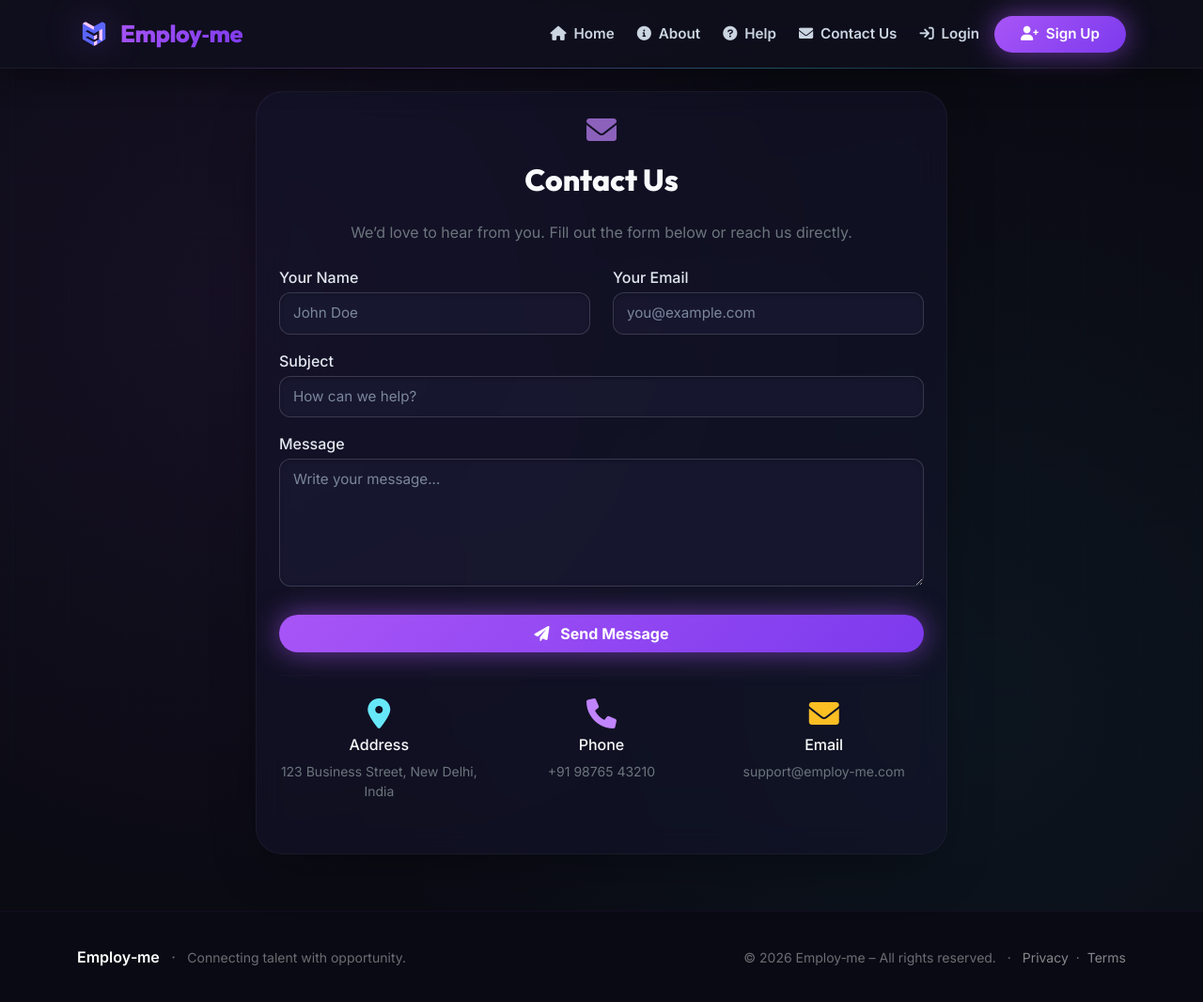
After one commit to tj184/Employ-me, a Flask app: page /contact in a window 1280 px wide. The commit adds this page. Shown: the whole page at 94% size. Run offline with Flask 3, Linux system fonts and the light colour scheme; some libraries are stand-ins or nearby versions.

Commit message:
Adding the Help and Contact Us page

```diff
--- a/app.py
+++ b/app.py
@@ -618,6 +618,14 @@ def verify_recaptcha(token):
         return True, None
     return False, 'reCAPTCHA verification failed. Are you a robot?'
 
+@app.route('/help')
+def help():
+    return render_template('help.html')
+
+@app.route('/contact')
+def contact():
+    return render_template('contact.html')
+
 # Mount the admin app under /admin
 app.wsgi_app = DispatcherMiddleware(app.wsgi_app, {
     '/admin': admin_app
--- a/templates/base.html
+++ b/templates/base.html
@@ -577,6 +577,18 @@
                             <i class="fas fa-info-circle me-1"></i> About
                         </a>
                     </li>
+                    <!-- Help link -->
+                    <li class="nav-item">
+                        <a class="nav-link" href="{{ url_for('help') }}">
+                            <i class="fas fa-question-circle me-1"></i> Help
+                        </a>
+                    </li>
+                    <!-- Contact Us link -->
+                    <li class="nav-item">
+                        <a class="nav-link" href="{{ url_for('contact') }}">
+                            <i class="fas fa-envelope me-1"></i> Contact Us
+                        </a>
+                    </li>
 
                     {% if current_user.is_authenticated %}
                         <li class="nav-item">
@@ -636,9 +648,9 @@
                 <div class="col-md-6 text-center text-md-end small">
                     &copy; 2026 Employ‑me – All rights reserved.
                     <span class="mx-2">·</span>
-                    <a href="#" class="text-white-50">Privacy</a>
+                    <!-- Privacy link now triggers a modal -->
+                    <a href="#" class="text-white-50" data-bs-toggle="modal" data-bs-target="#footerPrivacyModal">Privacy</a>
                     <span class="mx-1">·</span>
-                    <!-- Updated Terms link to trigger modal -->
                     <a href="#" class="text-white-50" data-bs-toggle="modal" data-bs-target="#footerTermsModal">Terms</a>
                 </div>
             </div>
@@ -675,6 +687,36 @@
         </div>
     </div>
 
+    <!-- ===== Privacy Policy Modal ===== -->
+    <div class="modal fade" id="footerPrivacyModal" tabindex="-1" aria-labelledby="footerPrivacyModalLabel" aria-hidden="true">
+        <div class="modal-dialog modal-dialog-scrollable modal-lg">
+            <div class="modal-content" style="background: rgba(20, 20, 45, 0.95); border: 1px solid rgba(255,255,255,0.1); border-radius: 20px; color: #E2E8F0;">
+                <div class="modal-header border-bottom-0">
+                    <h5 class="modal-title" id="footerPrivacyModalLabel" style="font-family: var(--font-display); font-weight: 700;">Privacy Policy</h5>
+                    <button type="button" class="btn-close btn-close-white" data-bs-dismiss="modal" aria-label="Close"></button>
+                </div>
+                <div class="modal-body">
+                    <h6>1. Information We Collect</h6>
+                    <p>We collect information you provide directly, such as your name, email address, and profile details. We also automatically collect certain technical information when you use our service.</p>
+                    <h6>2. How We Use Information</h6>
+                    <p>We use the information to provide, maintain, and improve our services, to communicate with you, and to ensure the security of our platform.</p>
+                    <h6>3. Sharing of Information</h6>
+                    <p>We do not share your personal information with third parties except as necessary to provide the service, comply with the law, or protect our rights.</p>
+                    <h6>4. Data Security</h6>
+                    <p>We implement reasonable security measures to protect your data. However, no method of transmission over the Internet is 100% secure.</p>
+                    <h6>5. Your Choices</h6>
+                    <p>You can update or delete your account at any time. You may also contact us to request access to your personal data.</p>
+                    <h6>6. Changes to This Policy</h6>
+                    <p>We may update this policy from time to time. Continued use of the service after changes constitutes acceptance.</p>
+                    <p class="mt-3 text-secondary">Last updated: July 2026</p>
+                </div>
+                <div class="modal-footer border-top-0">
+                    <button type="button" class="btn btn-secondary" data-bs-dismiss="modal">Close</button>
+                </div>
+            </div>
+        </div>
+    </div>
+
     <script src="https://cdn.jsdelivr.net/npm/bootstrap@5.3.0-alpha1/dist/js/bootstrap.bundle.min.js"></script>
     {% block extra_scripts %}{% endblock %}
 </body>
--- /dev/null
+++ b/templates/contact.html
@@ -0,0 +1,92 @@
+{% extends "base.html" %}
+
+{% block content %}
+<div class="row justify-content-center mt-4">
+    <div class="col-md-8">
+        <div class="card-modern p-4">
+            <div class="text-center mb-3">
+                <i class="fas fa-envelope fa-2x" style="color: var(--primary-light); opacity: 0.7;"></i>
+            </div>
+            <h2 class="text-center mb-4" style="font-family: var(--font-display); font-weight: 800; color: #F8FAFC;">
+                Contact <span class="gradient-text">Us</span>
+            </h2>
+            <p class="text-center text-secondary mb-4">We’d love to hear from you. Fill out the form below or reach us directly.</p>
+
+            <form>
+                <div class="row">
+                    <div class="col-md-6 mb-3">
+                        <label class="form-label-custom">Your Name</label>
+                        <input type="text" class="form-control-dark" placeholder="John Doe">
+                    </div>
+                    <div class="col-md-6 mb-3">
+                        <label class="form-label-custom">Your Email</label>
+                        <input type="email" class="form-control-dark" placeholder="you@example.com">
+                    </div>
+                </div>
+                <div class="mb-3">
+                    <label class="form-label-custom">Subject</label>
+                    <input type="text" class="form-control-dark" placeholder="How can we help?">
+                </div>
+                <div class="mb-4">
+                    <label class="form-label-custom">Message</label>
+                    <textarea class="form-control-dark" rows="5" placeholder="Write your message..."></textarea>
+                </div>
+                <button type="button" class="btn btn-primary-gradient w-100 py-2">
+                    <i class="fas fa-paper-plane me-2"></i> Send Message
+                </button>
+            </form>
+
+            <hr style="border-color: rgba(255,255,255,0.05);" class="my-4">
+
+            <div class="row text-center">
+                <div class="col-md-4 mb-3">
+                    <i class="fas fa-map-marker-alt fa-2x mb-2" style="color: var(--employer-light);"></i>
+                    <h6 style="color: #F8FAFC;">Address</h6>
+                    <p class="text-secondary small">123 Business Street, New Delhi, India</p>
+                </div>
+                <div class="col-md-4 mb-3">
+                    <i class="fas fa-phone fa-2x mb-2" style="color: var(--primary-light);"></i>
+                    <h6 style="color: #F8FAFC;">Phone</h6>
+                    <p class="text-secondary small">+91 98765 43210</p>
+                </div>
+                <div class="col-md-4 mb-3">
+                    <i class="fas fa-envelope fa-2x mb-2" style="color: var(--accent-gold);"></i>
+                    <h6 style="color: #F8FAFC;">Email</h6>
+                    <p class="text-secondary small">support@employ-me.com</p>
+                </div>
+            </div>
+        </div>
+    </div>
+</div>
+{% endblock %}
+
+{% block extra_scripts %}
+<style>
+    .form-label-custom {
+        font-weight: 500;
+        color: #E2E8F0;
+        margin-bottom: 4px;
+        display: block;
+    }
+    .form-control-dark {
+        background: rgba(25, 25, 50, 0.85);
+        border: 1px solid rgba(255, 255, 255, 0.15);
+        border-radius: 12px;
+        color: #F1F5F9;
+        padding: 10px 14px;
+        font-size: 0.95rem;
+        transition: all 0.3s ease;
+        box-shadow: inset 0 2px 4px rgba(0,0,0,0.2);
+        width: 100%;
+        box-sizing: border-box;
+    }
+    .form-control-dark:focus {
+        background: rgba(30, 30, 60, 0.9);
+        border-color: var(--primary);
+        box-shadow: 0 0 12px rgba(168, 85, 247, 0.35), inset 0 2px 4px rgba(0,0,0,0.2);
+        color: #fff;
+        outline: none;
+    }
+    .form-control-dark::placeholder { color: #94A3B8; opacity: 0.8; }
+</style>
+{% endblock %}
```
Also changed, not shown: templates/help.html (added, +53 -0 lines).
